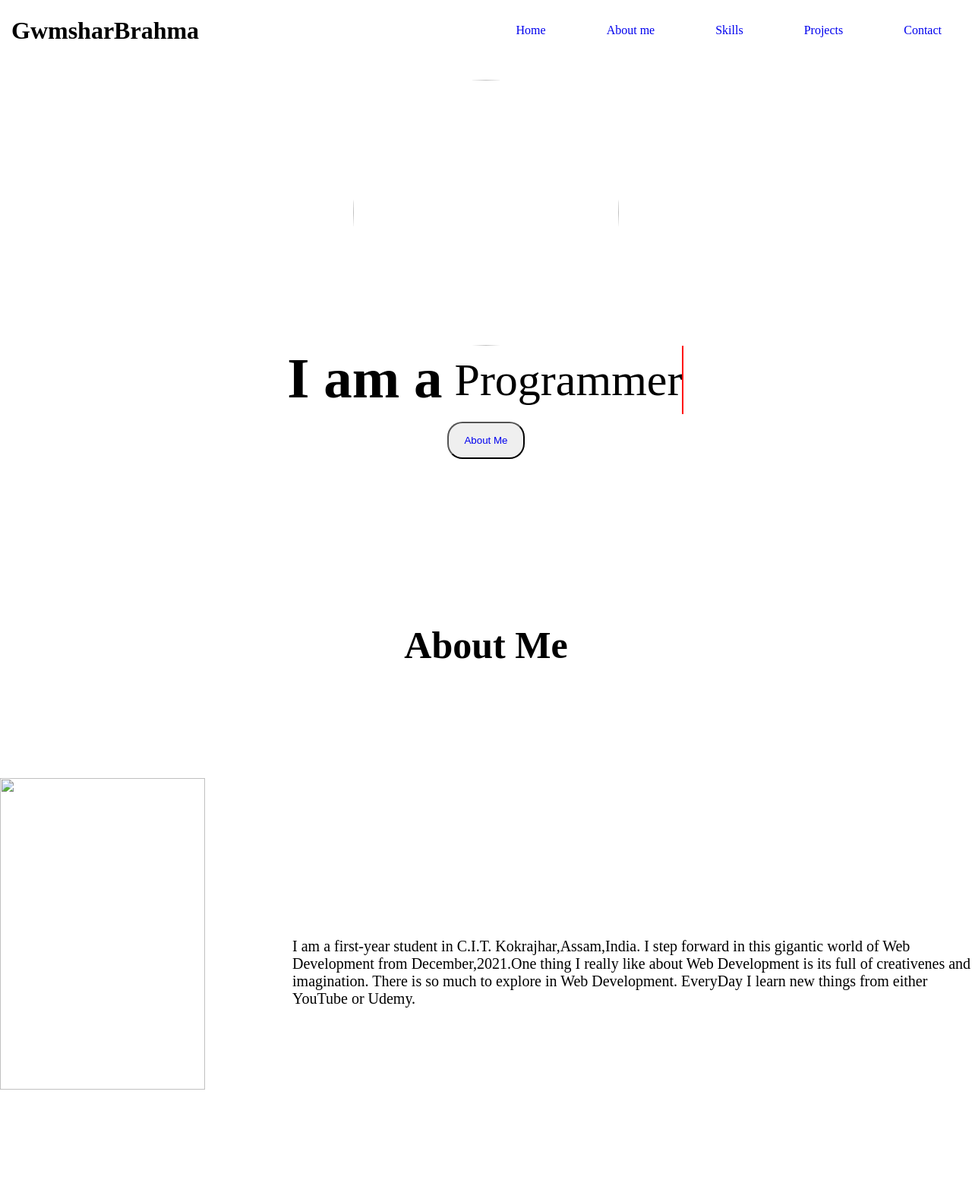
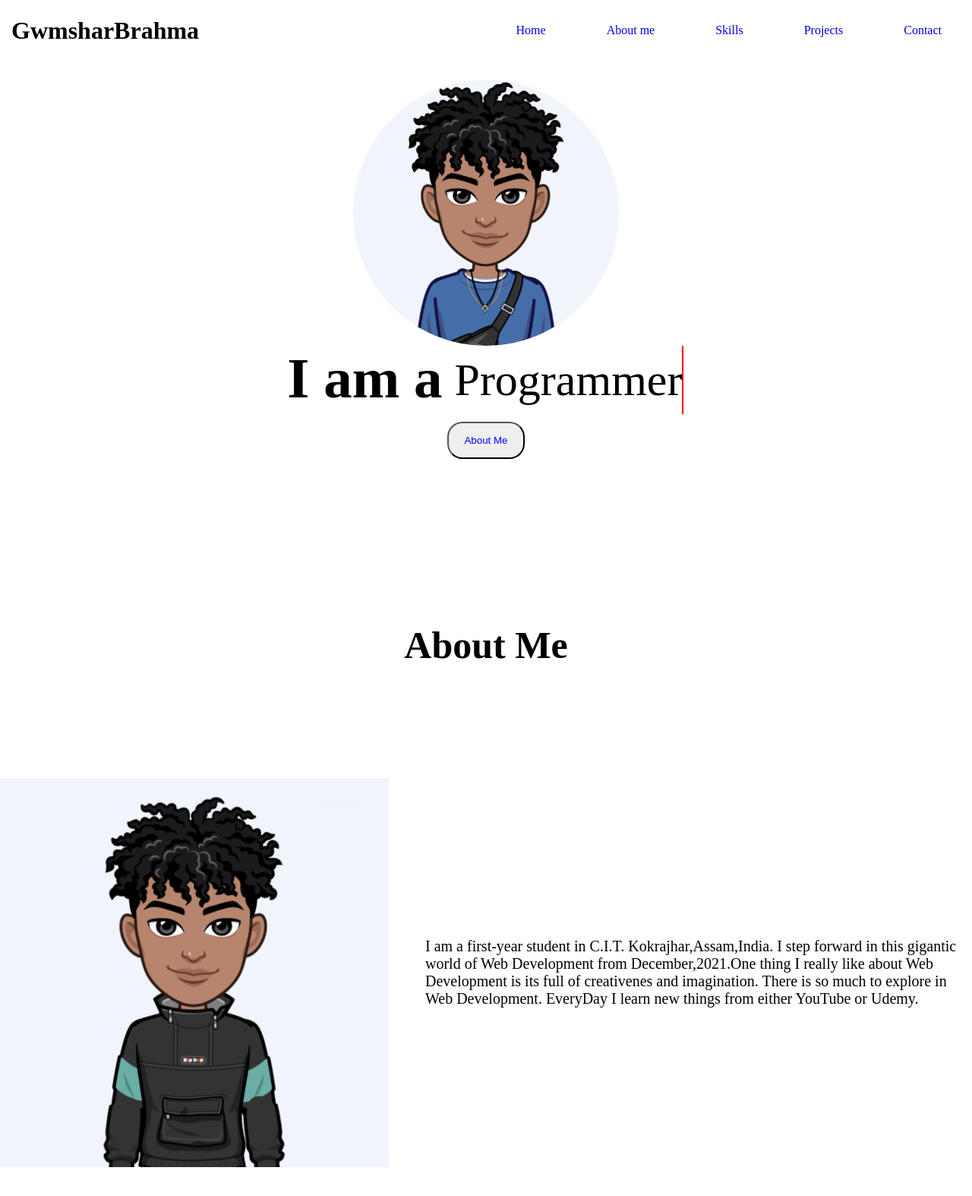
Before and after one commit to Gwmshar/gwmshar.github.io, a plain HTML site: page index.html in a window 1280 px wide. Shown: the whole page at 76% size. Drawn offline with Linux system fonts and the light colour scheme.

Commit message:
Update index.html

```diff
--- a/index.html
+++ b/index.html
@@ -5,7 +5,7 @@
     <meta charset="UTF-8">
     <meta http-equiv="X-UA-Compatible" content="IE=edge">
     <meta name="viewport" content="width=device-width, initial-scale=1.0">
-    <title>Document</title>
+    <title>Portfolio</title>
     <link rel="stylesheet" href="style.css">
 </head>
 
@@ -31,7 +31,7 @@
             </div>
         </div>
         <div class="home-main">
-            <img src="images/profile.png" alt="">
+            <img src="profile.png" alt="">
             <div class="wrapper">
                 <div class="static-txt">
                     <h2>I am a</h2>
@@ -49,7 +49,7 @@
     <div class="about-me" id="second">
         <h2>About Me</h2>
         <div class="about-me-container">
-            <img src="images/profile2.png" alt="">
+            <img src="profile2.png" alt="">
             <p>I am a first-year student in C.I.T. Kokrajhar,Assam,India. I step forward in this gigantic world of
                 Web Development from December,2021.One thing I really like about Web Development is its full of
                 creativenes and imagination. There is so much to explore in Web Development. EveryDay I learn new things
```
